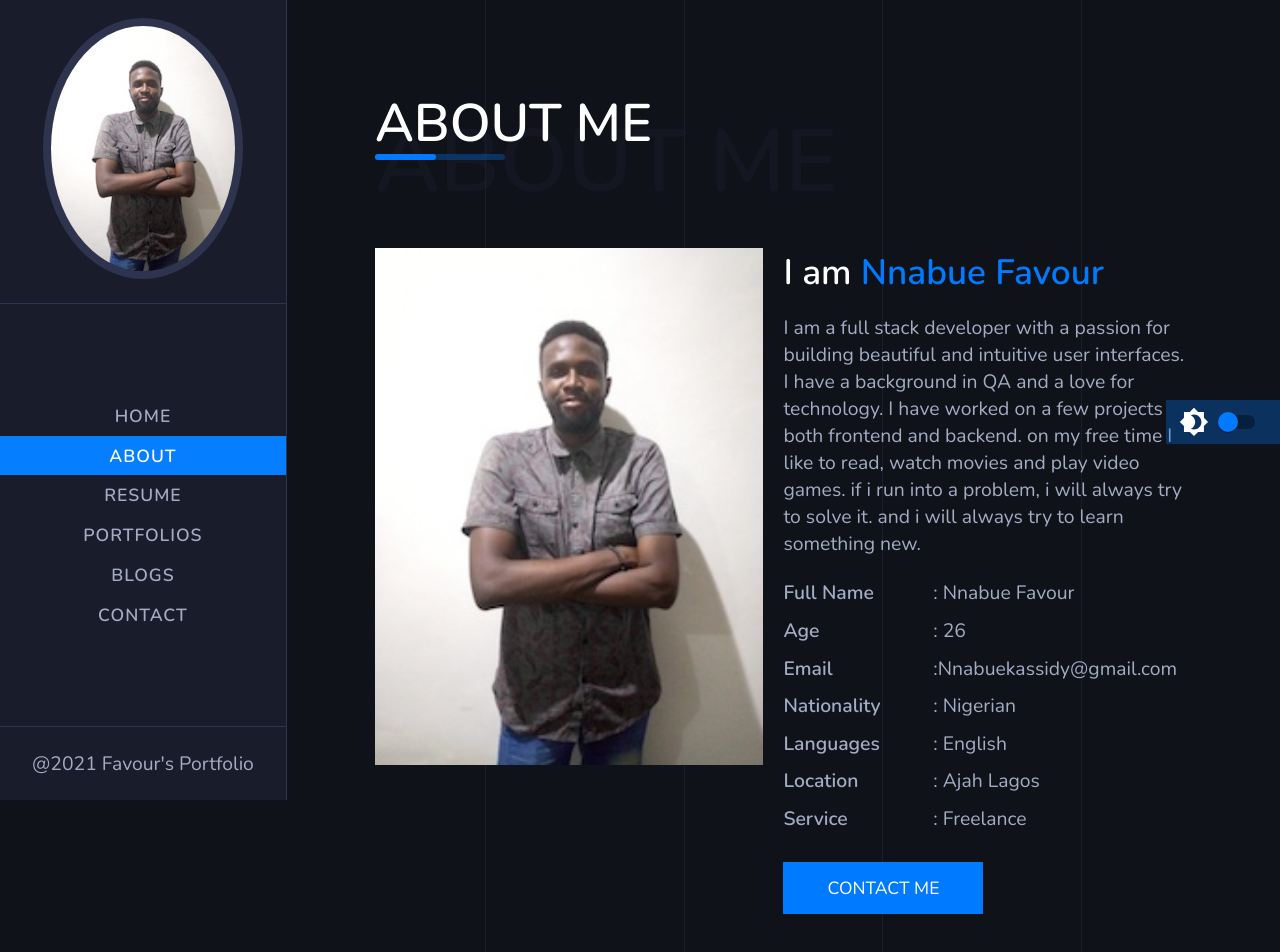
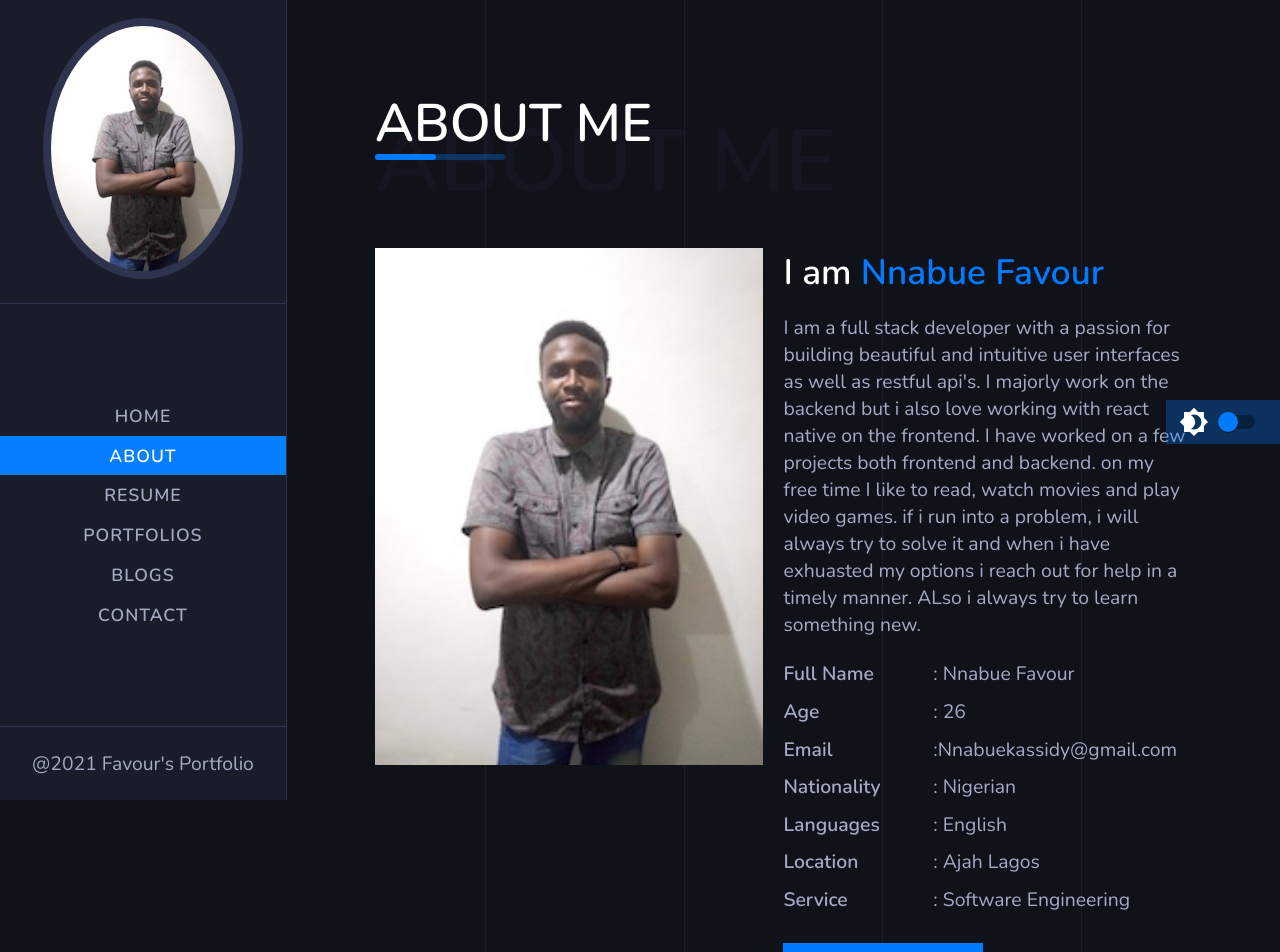
Before and after one commit to Favourkass/my_portfolio, a React (Create React App) app: page /about in a window 1280 px wide. Shown: the top 952 px of the page. Built offline with nearby package versions, Linux system fonts and the light colour scheme.

Commit message:
fix homepage

```diff
--- a/src/Components/ImageSection.js
+++ b/src/Components/ImageSection.js
@@ -18,10 +18,12 @@ function ImageSection() {
         </div>
         <p className="paragraphy">
           I am a full stack developer with a passion for building beautiful and
-          intuitive user interfaces. I have a background in QA and a love for
-          technology. I have worked on a few projects both frontend and backend.
+          intuitive user interfaces as well as restful api's. I majorly work on the backend but i
+          also love working with react native on the frontend.
+          I have worked on a few projects both frontend and backend.
           on my free time I like to read, watch movies and play video games. if
-          i run into a problem, i will always try to solve it. and i will always
+          i run into a problem, i will always try to solve it and
+          when i have exhuasted my options i reach out for help in a timely manner. ALso i always
           try to learn something new.
         </p>
         <div className="about-info">
@@ -41,7 +43,7 @@ function ImageSection() {
             <p>: Nigerian </p>
             <p>: English </p>
             <p>: Ajah Lagos </p>
-            <p>: Freelance</p>
+            <p>: Software Engineering</p>
           </div>
         </div>
         <Link to="contact">
--- a/src/Components/Skills.js
+++ b/src/Components/Skills.js
@@ -43,8 +43,8 @@ function Skills() {
                         />
                         <ProgressBar
                             title={'REACT NATIVE'}
-                            width={'60%'}
-                            text={'60%'}
+                            width={'90%'}
+                            text={'90%'}
                         />
                         <ProgressBar
                             title={'DEVOPS'}
--- a/src/Pages/HomePage.js
+++ b/src/Pages/HomePage.js
@@ -16,11 +16,11 @@ function HomePage() {
           Hi I'm<span> Nnabue Favour </span>
         </h1>
         <p>
-          I am a fullstack developer specialized in Reactjs for frontend and
+          I am a fullstack developer specialized in React Native for mobile frontend and
           Python django restframework for backend
         </p>
         <div className="icons">
-          <a href="https://codepen.io/pen/" className="icon i-facebook">
+          <a href="https://www.facebook.com/favour.kassidy" className="icon i-facebook">
             <FacebookIcon />
           </a>
           <a href="https://github.com/Favourkass" className="icon i-github">
```
